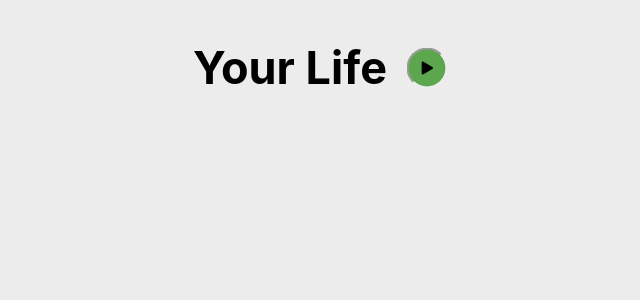
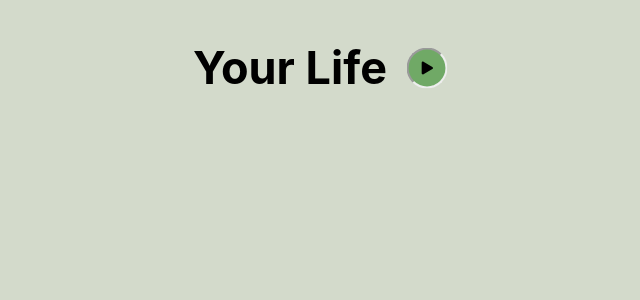
Before and after one commit to bonzo45/life-calendar, a React (Create React App) app: page / in a window 1280 px wide. Shown: the top 300 px of the page, without its empty margins (330-970 px from the left). Built offline with nearby package versions, Linux system fonts and the light colour scheme.

Commit message:
More natural colours

```diff
--- a/src/App.css
+++ b/src/App.css
@@ -5,6 +5,6 @@
     text-align: center;
     font-size: 18px;
 
-    background-color: #ececec;
+    background-color: #d3dacb;
     color: black;
 }
--- a/src/Life.scss
+++ b/src/Life.scss
@@ -35,7 +35,6 @@ h1 {
     visibility: hidden;
 
     cursor: pointer;
-    background-color: #5ca74e;
     box-sizing: border-box;
     border: inset 2px;
 
@@ -46,6 +45,12 @@ h1 {
     display: flex;
     justify-content: center;
     align-items: center;
+
+    background-color: #70a966;
+
+    &:hover {
+        background-color: #7baf72;
+    }
 }
 
 .Continue svg {
@@ -53,7 +58,6 @@ h1 {
 }
 
 .Continue:hover {
-    background-color: #70a966;
 }
 
 .LifeCalendarWrapper {
```
